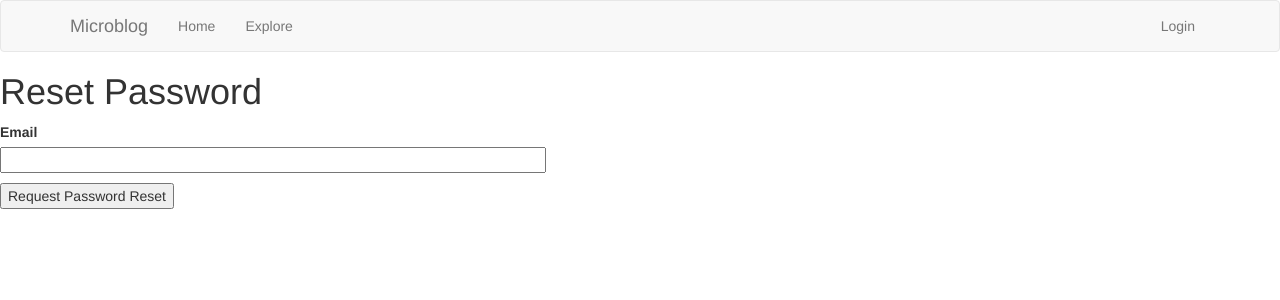
After one commit to szczepanskidamian/microblog-flask, a Flask app: page /reset_password_request in a window 1280 px wide. The commit adds this page. Shown: the top 300 px of the page. Run offline with Flask 2, Linux system fonts and the light colour scheme; parts of the project's set-up code (start-up, migrations or seed data) failed here and were passed over; some libraries are stand-ins or nearby versions.

Commit message:
email support

```diff
--- a/app/__init__.py
+++ b/app/__init__.py
@@ -18,7 +18,7 @@ login = LoginManager(app)
 login.login_view = 'login'
 bootstrap = Bootstrap(app)
 moment = Moment(app)
-
+mail = Mail(app)
 
 if not app.debug:
     if app.config['MAIL_SERVER']:
--- a/app/forms.py
+++ b/app/forms.py
@@ -30,6 +30,18 @@ class RegistrationForm(FlaskForm):
             raise ValidationError('Please use a different email address.')
 
 
+class ResetPasswordRequestForm(FlaskForm):
+    email = StringField('Email', validators=[DataRequired(), Email()])
+    submit = SubmitField('Request Password Reset')
+
+
+class ResetPasswordForm(FlaskForm):
+    password = PasswordField('Password', validators=[DataRequired()])
+    password2 = PasswordField(
+        'Repeat Password', validators=[DataRequired(), EqualTo('password')])
+    submit = SubmitField('Request Password Reset')
+
+
 class EditProfileForm(FlaskForm):
     username = StringField('Username', validators=[DataRequired()])
     about_me = TextAreaField('About me', validators=[Length(min=0, max=200)])
--- a/app/routes.py
+++ b/app/routes.py
@@ -1,10 +1,12 @@
 from flask import render_template, redirect, flash, url_for, request
 from app import app, db
-from app.forms import LoginForm, RegistrationForm, EditProfileForm, PostForm
+from app.forms import LoginForm, RegistrationForm, EditProfileForm, PostForm, ResetPasswordRequestForm, ResetPasswordForm
 from flask_login import current_user, login_user, logout_user, login_required
 from werkzeug.urls import url_parse
 from app.models import User, Post
 from datetime import datetime
+from app.email import send_password_reset_email
+
 
 
 @app.route('/', methods=['GET', 'POST'])
@@ -91,6 +93,37 @@ def register():
     return render_template('register.html', title='Register', form=form)
 
 
+@app.route('/reset_password_request', methods=['GET', 'POST'])
+def reset_password_request():
+    if current_user.is_authenticated:
+        return redirect(url_for('index'))
+    form = ResetPasswordRequestForm()
+    if form.validate_on_submit():
+        user = User.query.filter_by(email=form.email.data).first()
+        if user:
+            send_password_reset_email(user)
+        flash('Check your email for the instructions to reset your password')
+        return redirect(url_for('login'))
+    return render_template('reset_password_request.html',
+                           title='Reset Password', form=form)
+
+
+@app.route('/reset_password/<token>', methods=['GET', 'POST'])
+def reset_password(token):
+    if current_user.is_authenticated:
+        return redirect(url_for('index'))
+    user = User.verify_reset_password_token(token)
+    if not user:
+        return redirect(url_for('index'))
+    form = ResetPasswordForm()
+    if form.validate_on_submit():
+        user.set_password(form.password.data)
+        db.session.commit()
+        flash('Your password has been reset.')
+        return redirect(url_for('login'))
+    return render_template('reset_password.html', form=form)
+
+
 @app.route('/user/<username>', methods=['GET'])
 @login_required
 def user(username):
--- a/app/templates/login.html
+++ b/app/templates/login.html
@@ -10,4 +10,8 @@
     </div>
     <br>
     <p>New User? <a href="{{ url_for('register') }}">Click to Register!</a></p>
+    <p>
+        Forgot Your Password?
+        <a href="{{ url_for('reset_password_request') }}">Click to Reset It</a>
+    </p>
 {% endblock %}
--- /dev/null
+++ b/app/templates/reset_password_request.html
@@ -0,0 +1,16 @@
+{% extends "base.html" %}
+
+{% block content %}
+    <h1>Reset Password</h1>
+    <form action="" method="post">
+        {{ form.hidden_tag() }}
+        <p>
+            {{ form.email.label }}<br>
+            {{ form.email(size=64) }}<br>
+            {% for error in form.email.errors %}
+            <span style="color: red;">[{{ error }}]</span>
+            {% endfor %}
+        </p>
+        <p>{{ form.submit() }}</p>
+    </form>
+{% endblock %}
```
Also changed, not shown: app/email.py (added, +26 -0 lines), app/models.py (+18 -1 lines), app/templates/email/reset_password.html (added, +12 -0 lines), app/templates/reset_password.html (added, +23 -0 lines), __init__.py (added), 1 other file.
